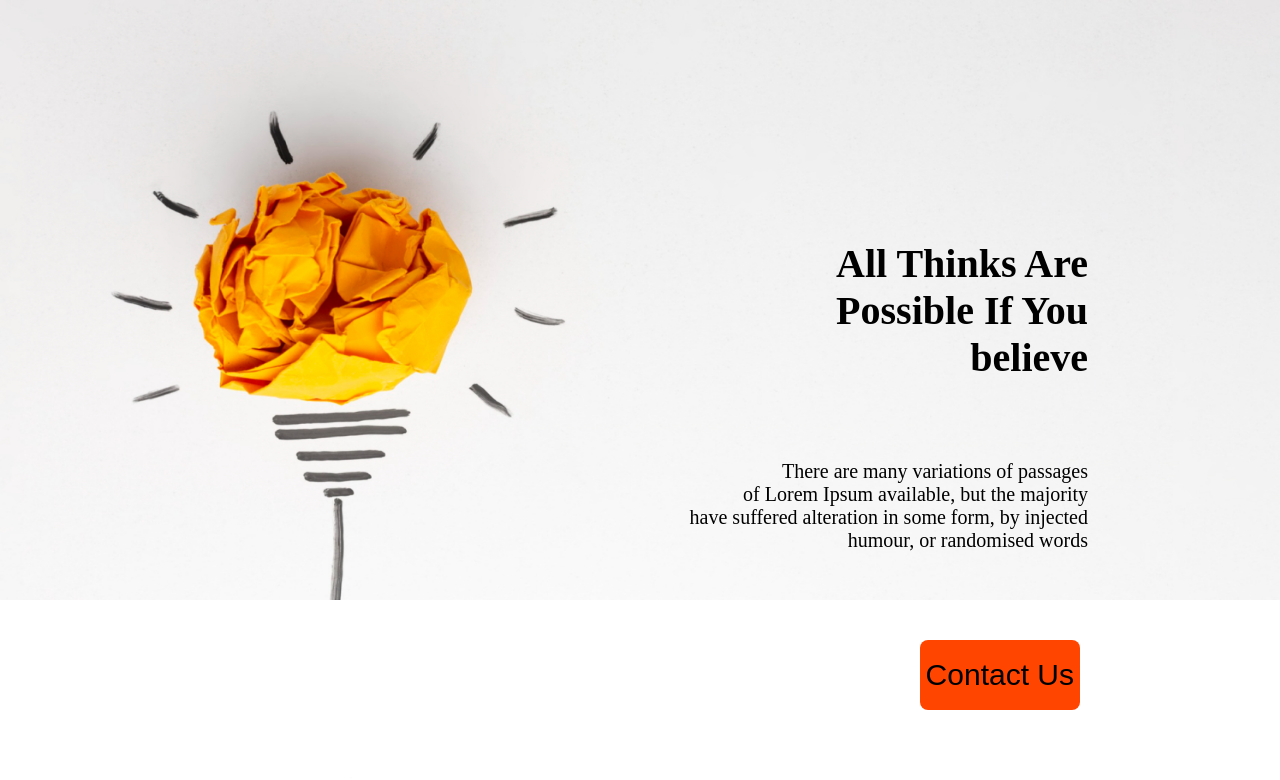
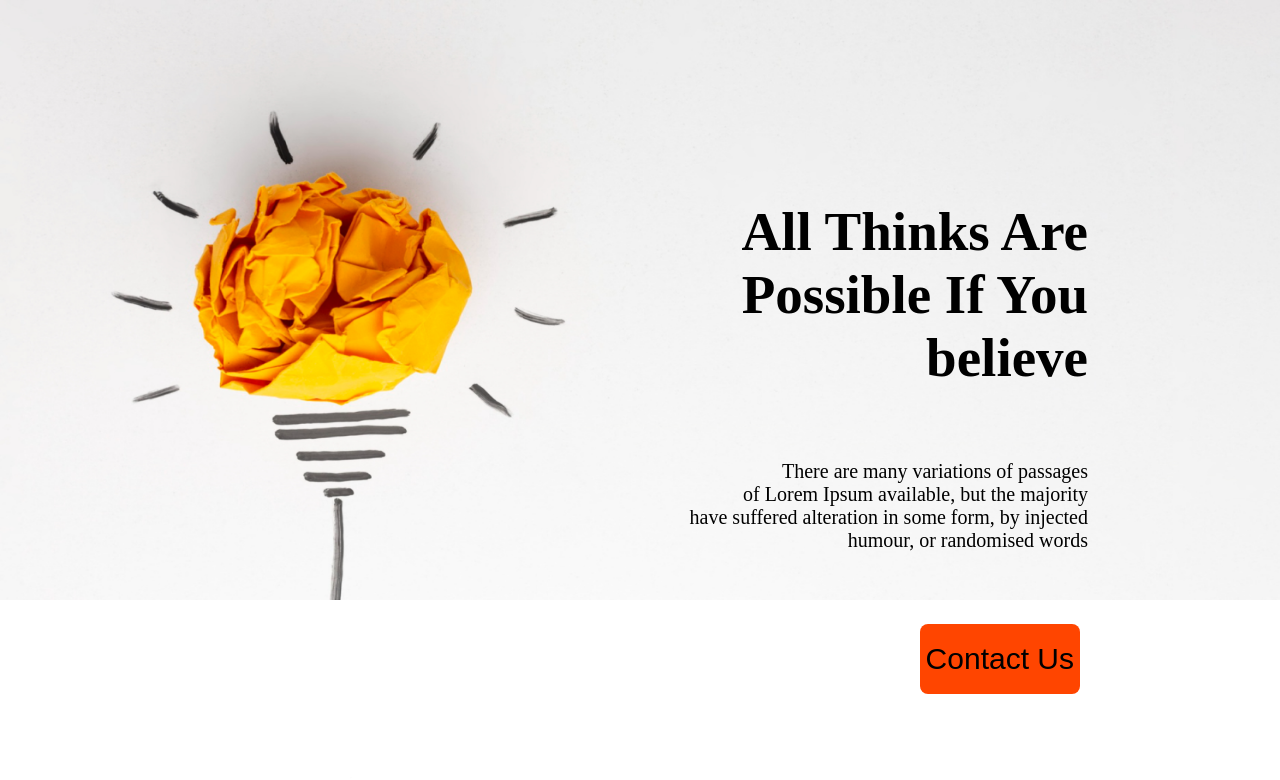
Before and after one commit to masudra/my-assignment1, a plain HTML site: page index.html in a window 1280 px wide. Shown: the top 780 px of the page. Drawn offline with Linux system fonts and the light colour scheme.

Commit message:
last commit

```diff
--- a/style.css
+++ b/style.css
@@ -9,11 +9,12 @@
 
 #fast-h1{
     position: absolute;
-    top: 30%;
+    top: 25%;
     width: 85%;
     text-align: right;
-    font-size: 40px;
-    font:bold ;
+    font-size: 55px;
+    font:bold;
+
 
 }
 #fast-pragraf{
@@ -29,7 +30,7 @@
  button  */
 #fast-button{
     position: absolute;
-    top: 80%;
+    top: 78%;
     right: 200px;
     font-size: 30px;
     background-color:orangered;
@@ -52,6 +53,7 @@
 #person{
     height:480px t;
     width:480px ;
+
 
 }
 #secend-h1{
@@ -77,6 +79,7 @@ li{
 #child-div{
     margin-top: 80px;
 }
+/*   third div  */
 #third-div{
    display: flex;
    justify-content: center;
@@ -97,6 +100,8 @@ li{
         margin-top: 12px;
         font-size: 23px;
     }
+
+    /* fourt div   */
 
 #fourt-div{
     background:linear-gradient(#f5080860,rgba(0, 128, 0, 0.445)) ,url(images/watch.png);
@@ -121,6 +126,7 @@ li{
     font-size: 40px;
     padding: 20px;
     margin-left: 30px;
+    color: white;
 }
 /*  last div    */
 #last-div{
@@ -162,9 +168,6 @@ li{
     height: 60px;
     border: none;
     border-radius: 8px;
-
-
-
 }
 #last-button{
     height: 50px;
```
